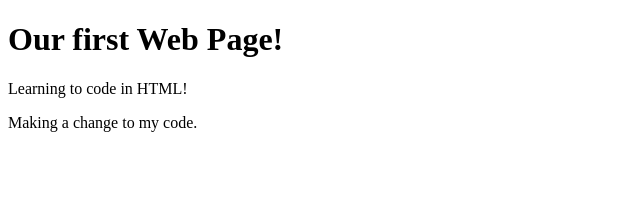
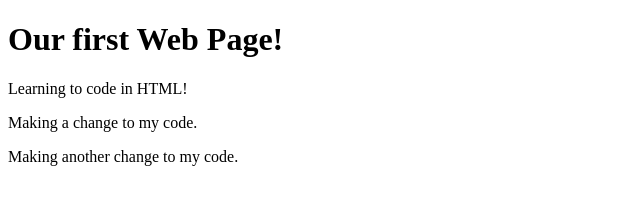
Before and after one commit to cedanie2/Spring-2023-Tuesday, a plain HTML site: page index.html in a window 1280 px wide. Shown: the whole page, without its empty margins (0-640 px from the left). Drawn offline with Linux system fonts and the light colour scheme.

Commit message:
Third Update

```diff
--- a/index.html
+++ b/index.html
@@ -5,5 +5,6 @@
         <h1>Our first Web Page!</h1>
         <p>Learning to code in HTML!</p>
         <p>Making a change to my code.</p>
+        <p>Making another change to my code.</p>
     </body>
 </html>
```
